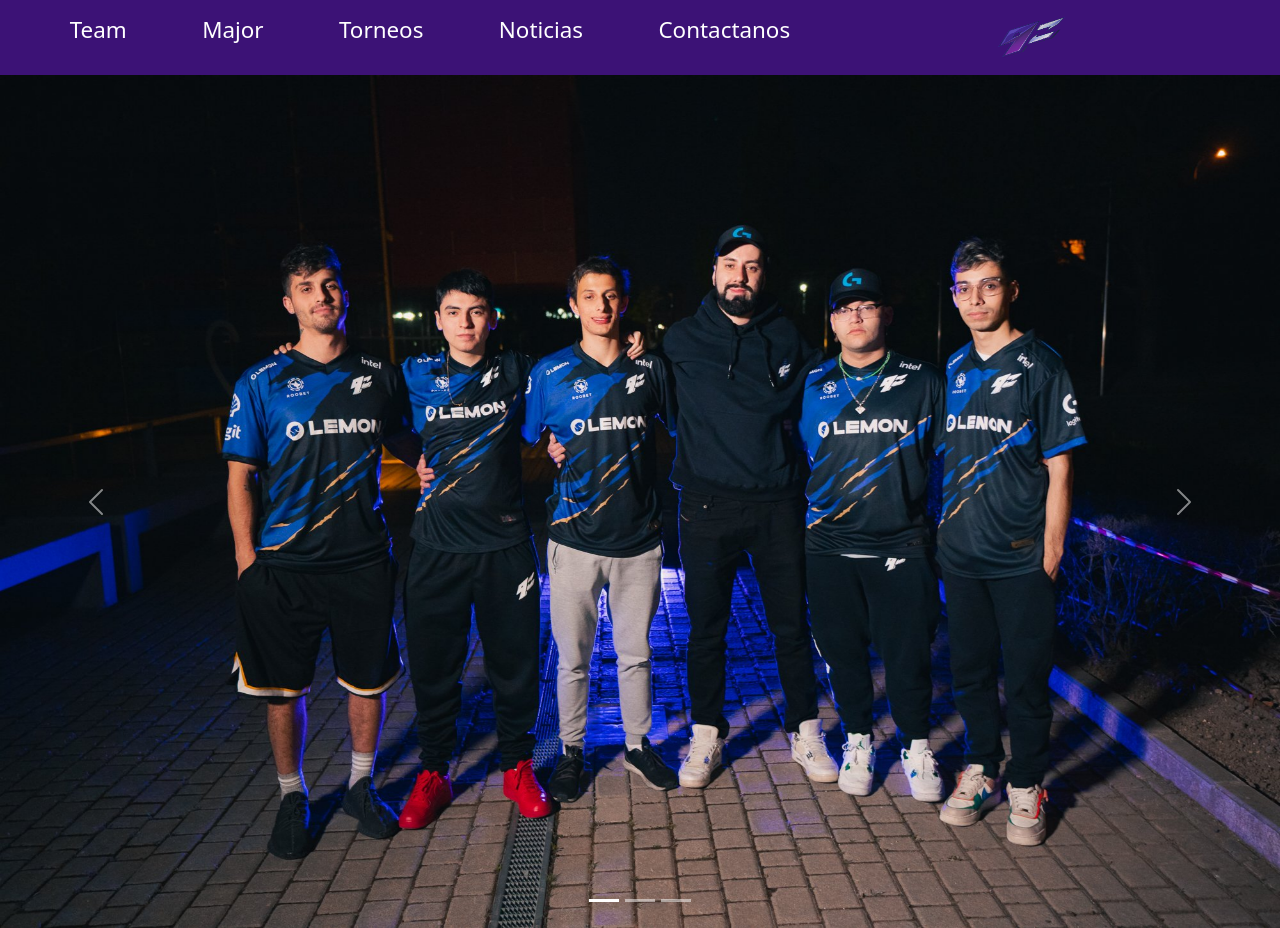
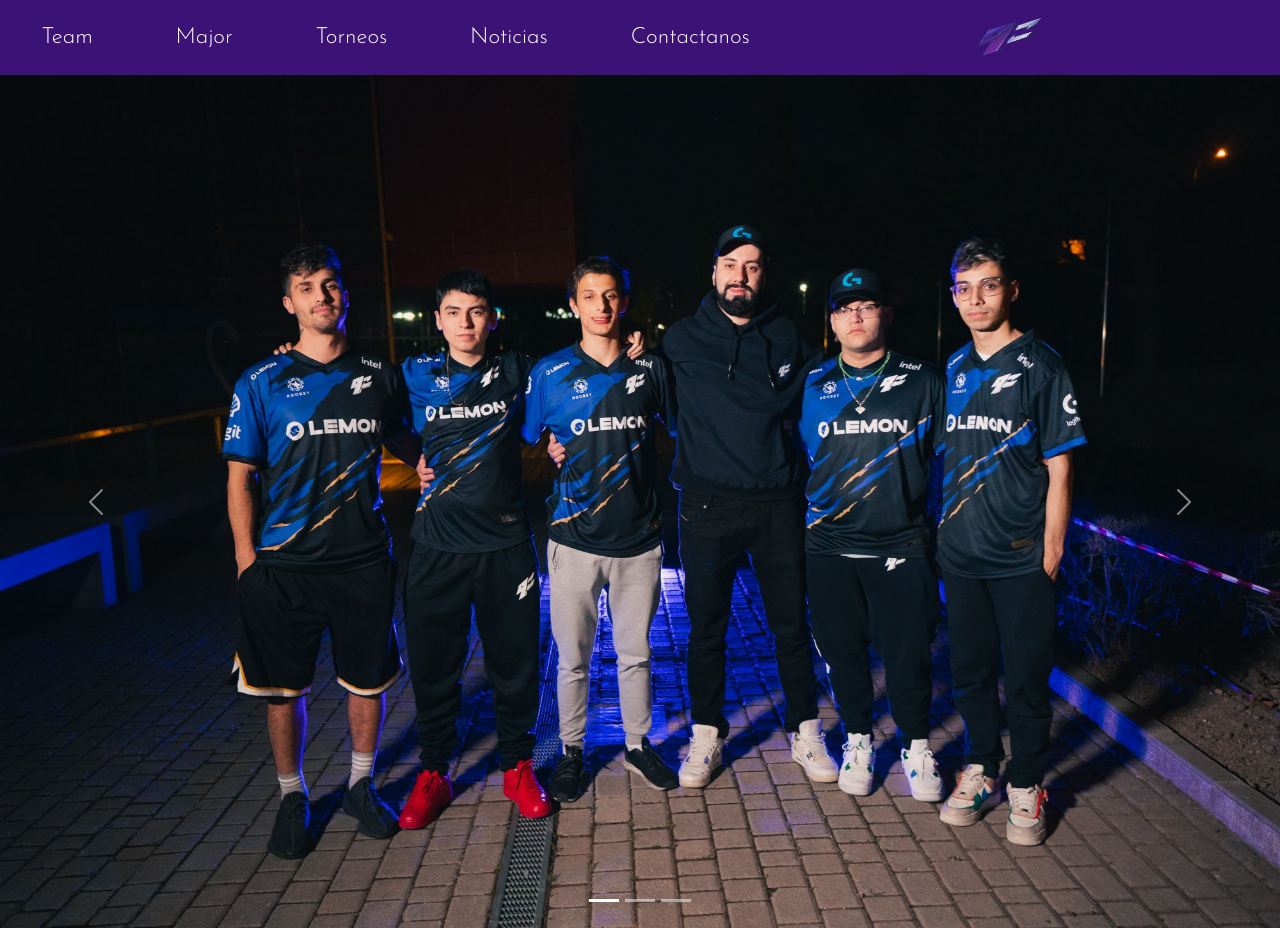
Before and after one commit to FrancoDagostino/Web-Esport, a plain HTML site: page index.html in a window 1280 px wide. Shown: the top 928 px of the page. Drawn offline with nearby package versions, Linux system fonts and the light colour scheme; a web font is replaced by a local one.

Commit message:
Acomodando estilos

```diff
--- a/css/style.css
+++ b/css/style.css
@@ -43,6 +43,9 @@ body{
 
 header{
     grid-area: header;
+    padding: 0;
+    margin: 0;
+    box-sizing: border-box;
 }
 section{
     grid-area: section;
@@ -57,6 +60,7 @@ grid-area: footer;
 nav{
     padding: 0px;
     margin: 0px;
+    box-sizing: border-box;
 }
 .menu{
     background-color: rgb(60, 18, 118);
@@ -75,6 +79,8 @@ nav{
     display: flex;
     justify-content: space-around;
     grid-column: 1/3;
+    margin: 0px;
+    padding: 0px;
 
 }
 .menu li{
--- a/index.html
+++ b/index.html
@@ -6,12 +6,10 @@
   <meta http-equiv="X-UA-Compatible" content="IE=edge" />
   <meta name="viewport" content="width=device-width, initial-scale=1.0" />
   <link rel="shortcut icon" href="Imagenes/9zLogo.jpg.crdownload" />
-  <link rel="stylesheet" href="css/style.css" />
   <script src="https://cdnjs.cloudflare.com/ajax/libs/font-awesome/6.1.1/js/all.min.js"></script>
   <!-- CSS only -->
 <link href="https://cdn.jsdelivr.net/npm/bootstrap@5.2.0-beta1/dist/css/bootstrap.min.css" rel="stylesheet" integrity="sha384-0evHe/X+R7YkIZDRvuzKMRqM+OrBnVFBL6DOitfPri4tjfHxaWutUpFmBp4vmVor" crossorigin="anonymous">
-<!-- JavaScript Bundle with Popper -->
-
+<link rel="stylesheet" href="css/style.css" />
   <title>9Z TEAM</title>
 </head>
 
```
Also changed, not shown: menu/torneos.html (+2 -1 lines).
